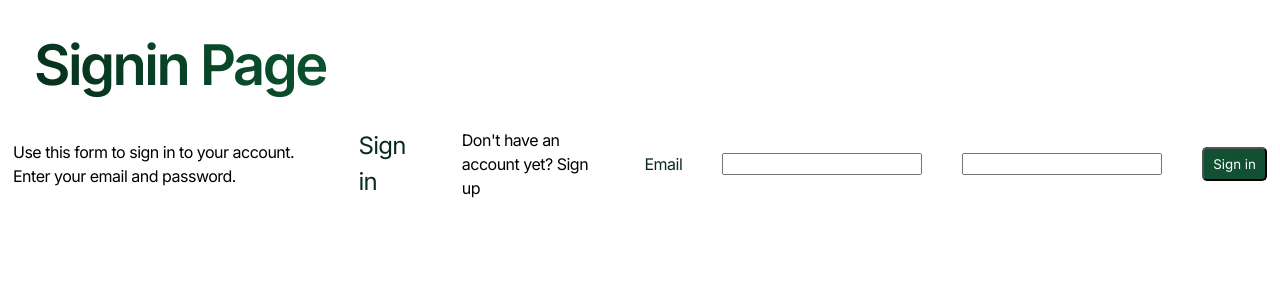
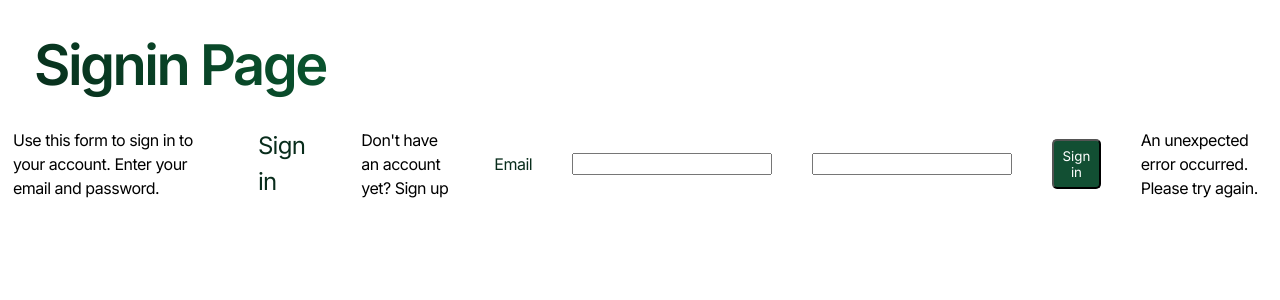
Before and after one commit to Mimifresh/sales_dashboard, a React (Vite) app: page / in a window 1280 px wide. Both pictures are taken after typing "name@example.com", "Sample123" into the empty fields and a click on the button "Sign in". Shown: the top 300 px of the page. Built offline with nearby package versions, Linux system fonts and the light colour scheme; no server answers.

Commit message:
added signin function

```diff
--- a/src/components/Signin.jsx
+++ b/src/components/Signin.jsx
@@ -8,6 +8,27 @@ const Signin = () => {
         async (previousState, formData) => {
             const email = formData.get('email');
             const password = formData.get('password');
+
+        try {
+            //2. Call our sign-in function
+            // const {
+            //   success,
+            //   data,
+            //   error: signInError,
+            // } = await sign in function (email, password);
+
+            if (signInError) {
+            return new Error(signInError);
+            }
+            if (success && data?.session) {
+            //Navigate to /dashboard
+            return null;
+            }
+            return null;
+        } catch (error) {
+            console.error('Sign in error: ', error.message);
+            return new Error('An unexpected error occurred. Please try again.');
+        }
         }, null
     );
 
@@ -33,6 +54,9 @@ const Signin = () => {
                         required
                         aria-required='true'
                         placeholder=''
+                        aria-invalid={error ? 'true' : 'false'}
+                        aria-describedby={error ? 'signin-error' : undefined}
+                        disabled={isPending}
                     />
                     <input
                         id="password"
@@ -41,11 +65,25 @@ const Signin = () => {
                         required
                         aria-required='true'
                         placeholder=''
+                        aria-invalid={error ? 'true' : 'false'}
+                        aria-describedby={error ? 'signin-error' : undefined}
+                        disabled={isPending}
                     />
                     <button
-                        type="submit">
-                        Sign in
+                        type="submit"
+                        aria-busy={isPending}
+                    >
+                        {isPending ? 'Signing in...' : 'Sign in'}
                     </button>
+                    {error && (
+                        <div
+                            role="alert"
+                            id="signin-error"
+                            className="error-message"
+                        >
+                            {error.message}
+                        </div>
+                    )}
                 </form>
             </div>
         </>
```
